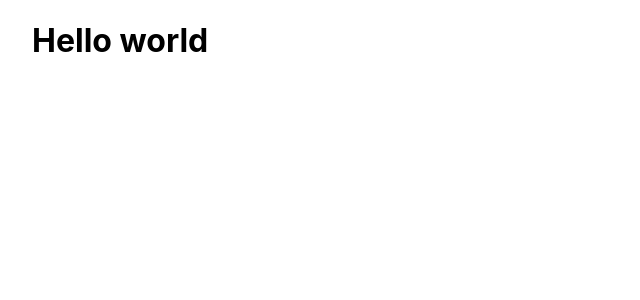
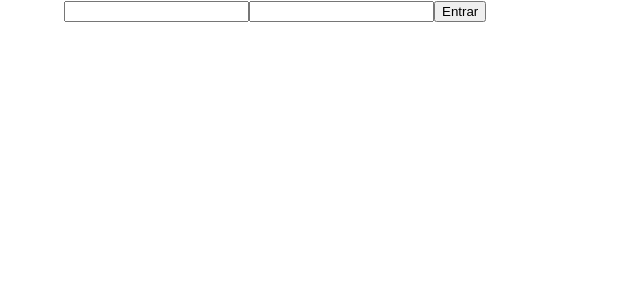
Before and after one commit to aleffreitas/Ignite-auth, a Next.js app: page / in a window 1280 px wide. Shown: the top 300 px of the page, without its empty margins (0-640 px from the left). Built offline with nearby package versions, Linux system fonts and the light colour scheme.

Commit message:
feat: created context auth and initial form

```diff
--- a/pages/_app.tsx
+++ b/pages/_app.tsx
@@ -1,8 +1,13 @@
 import '../styles/globals.css'
 import type { AppProps } from 'next/app'
+import { AuthProvider } from '../src/contexts/AuthContext'
 
 function MyApp({ Component, pageProps }: AppProps) {
-  return <Component {...pageProps} />
+  return (
+    <AuthProvider>
+      <Component {...pageProps} />
+    </AuthProvider>
+  )
 }
 
 export default MyApp
--- a/pages/api/hello.ts
+++ /dev/null
@@ -1,13 +0,0 @@
-// Next.js API route support: https://nextjs.org/docs/api-routes/introduction
-import type { NextApiRequest, NextApiResponse } from 'next'
-
-type Data = {
-  name: string
-}
-
-export default function handler(
-  req: NextApiRequest,
-  res: NextApiResponse<Data>
-) {
-  res.status(200).json({ name: 'John Doe' })
-}
--- a/pages/index.tsx
+++ b/pages/index.tsx
@@ -1,12 +1,32 @@
 import type { NextPage } from 'next'
-import Head from 'next/head'
-import Image from 'next/image'
+import { FormEvent, useContext, useState } from 'react'
+import { AuthContext } from '../src/contexts/AuthContext';
 import styles from '../styles/Home.module.css'
 
 const Home: NextPage = () => {
+  const [ email, setEmail ] = useState('');
+  const [ password, setPassword ] = useState('');
+
+  const { signIn } = useContext(AuthContext)
+
+  async function handleSubmit(event: FormEvent) {
+    event.preventDefault();
+    const data = {
+      email,
+      password,
+    }
+
+    await signIn(data)
+  }
+
+
   return (
     <div className={styles.container}>
-      <h1>Hello world</h1>
+      <form onSubmit={handleSubmit} className={styles.container}>
+        <input type="email" value={email} onChange={e => setEmail(e.target.value)} />
+        <input type="password" value={password} onChange={e => setPassword(e.target.value)} />
+        <button type="submit">Entrar</button>
+      </form>
     </div>
   )
 }
--- /dev/null
+++ b/src/contexts/AuthContext.tsx
@@ -0,0 +1,31 @@
+import { createContext, ReactNode } from "react";
+
+type SignInCredentials = {
+  email: string;
+  password: string;
+}
+
+type AuthContextData = {
+  signIn(credentials: SignInCredentials): Promise<void>;
+  isAuthenticated: boolean;
+}
+
+type AuthProviderProps = {
+  children: ReactNode;
+}
+
+export const AuthContext = createContext({} as AuthContextData);
+
+export function AuthProvider( { children }: AuthProviderProps ) {
+  const isAuthenticated = false;
+
+  async function signIn({ email, password }: SignInCredentials) {
+    console.log(email, password);
+  }
+
+  return (
+    <AuthContext.Provider value={{ signIn, isAuthenticated }}>
+      {children}
+    </AuthContext.Provider>
+  )
+}
```
